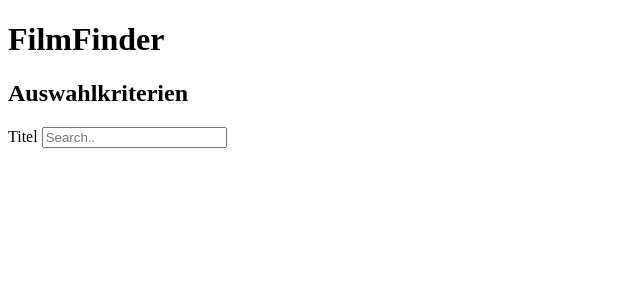
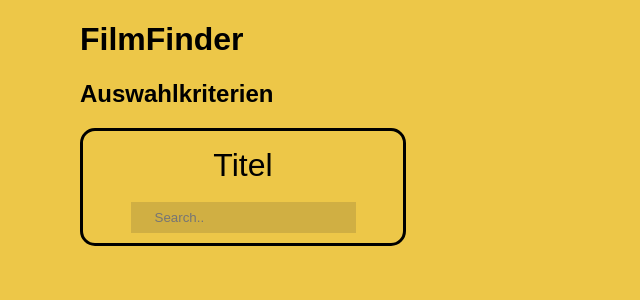
Before and after one commit to Yohann30Elias/m426-project, a Spring Boot app: page / in a window 1280 px wide. Shown: the top 300 px of the page, without its empty margins (0-640 px from the left). Run offline with Spring Boot 4, Linux system fonts and the light colour scheme.

Commit message:
CSS und Grundgerüst von Website 1

```diff
--- a/src/main/resources/static/css/style.css
+++ b/src/main/resources/static/css/style.css
@@ -0,0 +1,36 @@
+
+body{
+    background-color: #EDC748;
+    font-family: Arial, Helvetica;
+    margin-left: 5rem;
+}
+
+section{
+    padding-top: 1rem;
+    width: 20rem;
+    height: 6rem;
+    border: 3px solid black;
+    justify-content: center;
+    align-items: center;
+    text-align: center;
+    border-radius: 15px;
+}
+
+section label{
+    font-size: 2rem;
+    display: flex;
+    justify-content: center;
+    align-items: center;
+    text-align: center;
+}
+
+input {
+    background-color: rgba(43, 40, 44, 0.15);
+    color: rgba(43, 40, 44, 1);
+    padding: 0.5rem 1.5rem 0.5rem 1.5rem;
+    border: none;
+}
+
+h1{
+    font-weight: bold;
+}
--- a/src/main/resources/static/index.html
+++ b/src/main/resources/static/index.html
@@ -1,15 +1,19 @@
 <!DOCTYPE html>
-<html lang="en">
+
+<html lang="de">
 <head>
     <meta charset="UTF-8">
-    <title>Title</title>
+    <title>FilmFinder</title>
+    <link rel="stylesheet" type="text/css" href="/css/style.css"/>
 </head>
 <body>
     <h1>FilmFinder</h1>
     <h2>Auswahlkriterien</h2>
     <form>
-      <label for="titel">Titel</label>
-      <input type="text" id="titel" name="titel" placeholder="Search..">
+      <section>
+        <label for="titel">Titel</label><br>
+        <input type="text" id="titel" name="titel" placeholder="Search..">
+      </section>
     </form>
 </body>
 </html>
```
Also changed, not shown: src/main/java/ch/bbw/ff/film/FilmController.java (+9 -0 lines).
